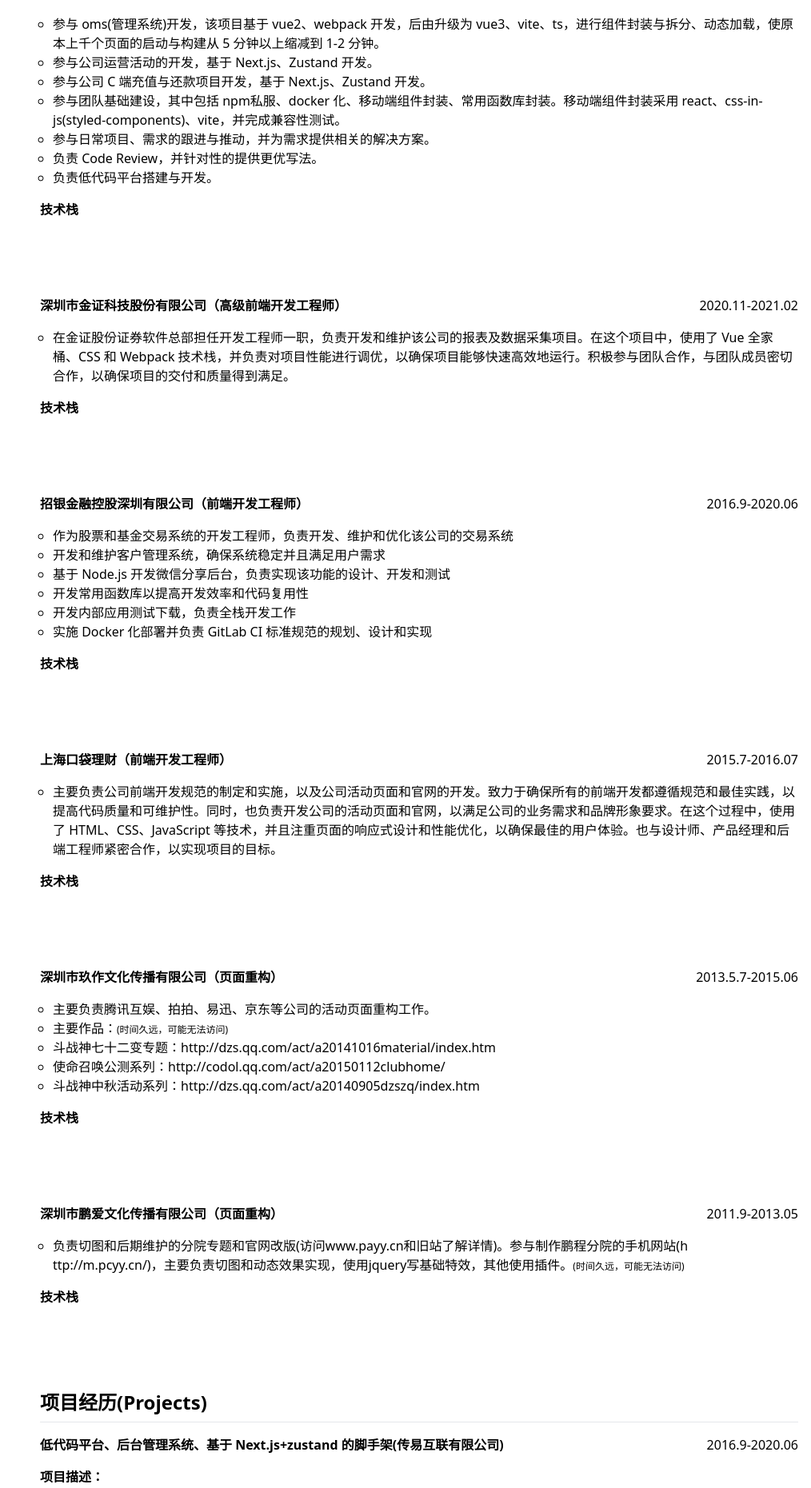
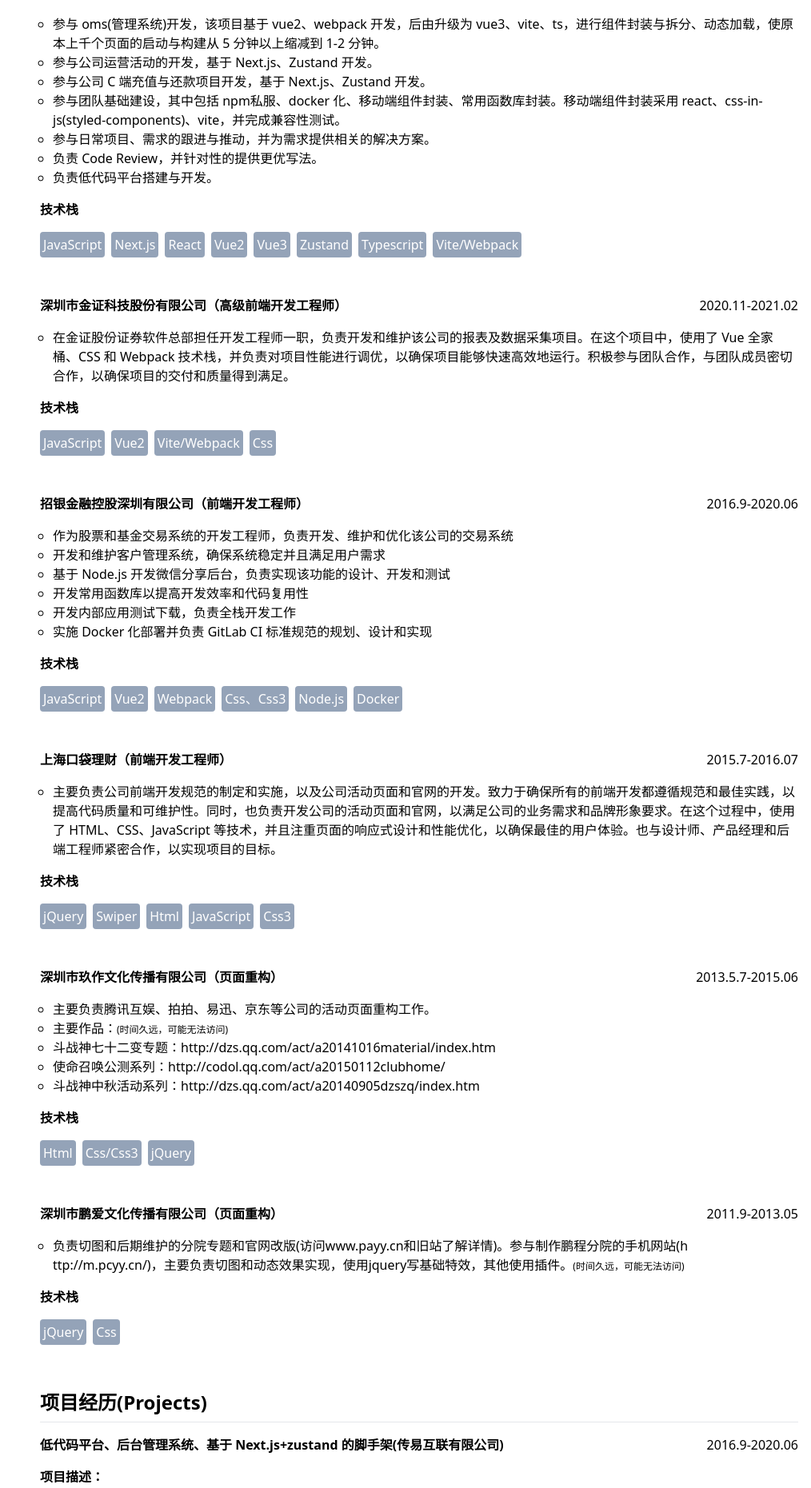
Before and after one commit to aafnnp/site, a Next.js app: page /resume in a window 1280 px wide. Shown: the part 777-2638 px from the top of the page at 80% size, without its empty margins (266-1280 px from the left). Built offline with nearby package versions, Linux system fonts and the light colour scheme.

Commit message:
:bug:fix: skills color

```diff
--- a/pages/resume.tsx
+++ b/pages/resume.tsx
@@ -130,7 +130,7 @@ const Resume = () => {
                 'Typescript',
                 'Vite/Webpack'
               ].map((item) => (
-                <span className={'p-1 rounded bg-dark text-white'} key={item}>
+                <span className={'p-1 rounded bg-slate-400 text-white'} key={item}>
                   {item}
                 </span>
               ))}
@@ -155,7 +155,7 @@ const Resume = () => {
             <div className={'font-bold my-4'}>技术栈</div>
             <div className={'flex gap-2'}>
               {['JavaScript', 'Vue2', 'Vite/Webpack', 'Css'].map((item) => (
-                <span className={'p-1 rounded bg-dark text-white'} key={item}>
+                <span className={'p-1 rounded bg-slate-400 text-white'} key={item}>
                   {item}
                 </span>
               ))}
@@ -194,7 +194,7 @@ const Resume = () => {
                 'Node.js',
                 'Docker'
               ].map((item) => (
-                <span className={'p-1 rounded bg-dark text-white'} key={item}>
+                <span className={'p-1 rounded bg-slate-400 text-white'} key={item}>
                   {item}
                 </span>
               ))}
@@ -218,7 +218,7 @@ const Resume = () => {
             <div className={'flex gap-2'}>
               {['jQuery', 'Swiper', 'Html', 'JavaScript', 'Css3'].map(
                 (item) => (
-                  <span className={'p-1 rounded bg-dark text-white'} key={item}>
+                  <span className={'p-1 rounded bg-slate-400 text-white'} key={item}>
                     {item}
                   </span>
                 )
@@ -259,7 +259,7 @@ const Resume = () => {
             <div className={'font-bold my-4'}>技术栈</div>
             <div className={'flex gap-2'}>
               {['Html', 'Css/Css3', 'jQuery'].map((item) => (
-                <span className={'p-1 rounded bg-dark text-white'} key={item}>
+                <span className={'p-1 rounded bg-slate-400 text-white'} key={item}>
                   {item}
                 </span>
               ))}
@@ -286,7 +286,7 @@ const Resume = () => {
             <div className={'font-bold my-4'}>技术栈</div>
             <div className={'flex gap-2'}>
               {['jQuery', 'Css'].map((item) => (
-                <span className={'p-1 rounded bg-dark text-white'} key={item}>
+                <span className={'p-1 rounded bg-slate-400 text-white'} key={item}>
                   {item}
                 </span>
               ))}
```
